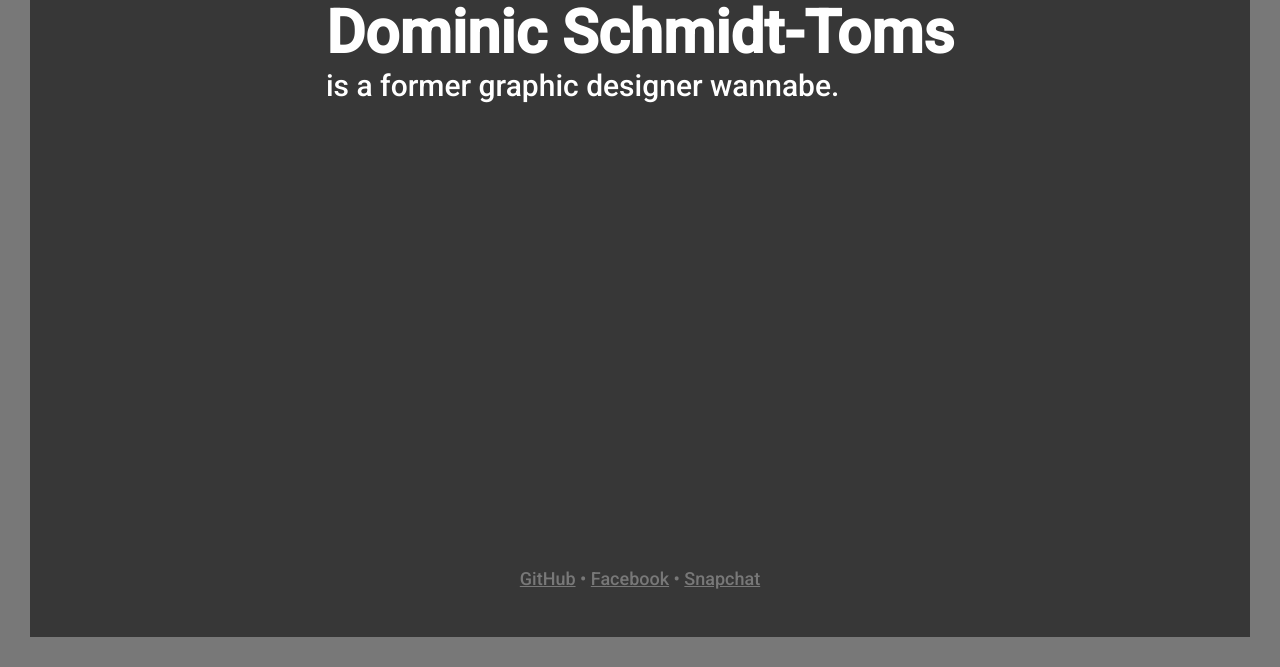
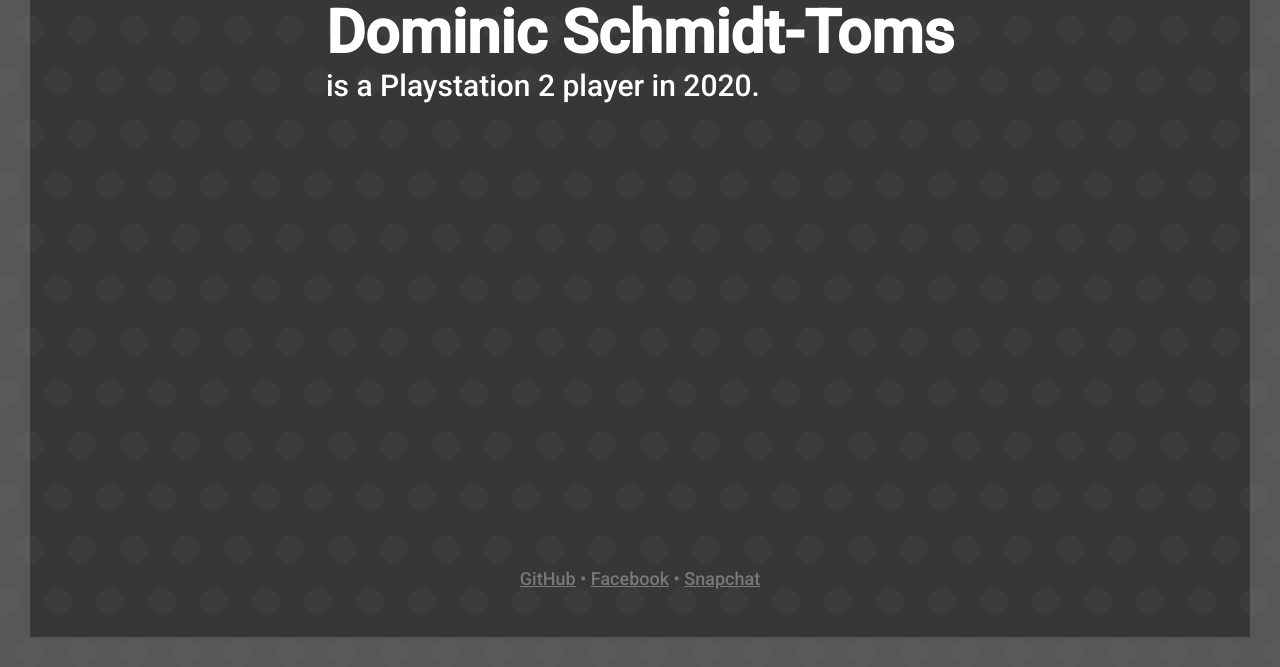
Before and after one commit to domtoms/domtoms-website, a plain HTML site: page index.html in a window 1280 px wide. Shown: the part 133-800 px from the top of the page. Drawn offline with Linux system fonts and the light colour scheme.

Commit message:
added background

```diff
--- /dev/null
+++ b/bg.js
@@ -0,0 +1,53 @@
+// get canvas
+var c = document.getElementById("bg");
+var ctx = c.getContext("2d");
+
+// images
+var bg = new Image();
+bg.src = "bg.png"
+
+// global variables
+var scroll = 0;
+
+// update loop
+function update()
+{
+	// clear canvas
+	ctx.clearRect(0, 0, c.width, c.height);
+
+	// update scroll
+	scroll += 0.1;
+	if (scroll > bg.width)
+	{
+		scroll = 0;
+	}
+
+	// draw bg
+	for (var w = -1; w < c.width/bg.width; w++)
+	{
+		for (var h = -1; h < c.height/bg.height; h++)
+		{
+			ctx.drawImage(bg, w * bg.width + Math.round(scroll), h * bg . height + Math.round(scroll));
+		}
+	}
+}
+
+// on window resize
+window.onresize = function()
+{
+	resizeCanvas();
+}
+
+function resizeCanvas()
+{
+	// resize canvas
+	c.width = window.innerWidth / 4;
+	c.height = window.innerHeight / 4;
+}
+
+// initialize bg
+function initBg()
+{
+	resizeCanvas();
+	setInterval(update);
+}
--- a/index.html
+++ b/index.html
@@ -11,6 +11,10 @@
 
 </head>
 <body>
+
+	<!-- page background -->
+	<div id = "border"></div>
+	<canvas id = "bg"></canvas>
 
 	<!-- page header -->
 	<div id = headerText>
@@ -29,7 +33,16 @@
 	</div>
 
 	<!-- scripts -->
-	<script src = "scrollingText.js"></script>
+	<script src = "txt.js"></script>
+	<script src = "bg.js"></script>
+	<script>
+		// run on page load
+		window.onload = function()
+		{
+			initText();
+			initBg();
+		}
+	</script>
 
 </body>
 </html>
--- a/scrollingText.js
+++ /dev/null
@@ -1,118 +0,0 @@
-// get the current year
-const year = new Date().getFullYear();
-
-// list of subheadings
-const textItems =
-[
-	"retro anime enthusiast.",
-	"boarderline suicidal longboarder.",
-	"casual indie game developer.",
-	"computer science student.",
-	"massive fucking nerd.",
-	"caffine and nicotine addict.",
-	"former graphic designer wannabe.",
-	"Playstation 2 player in " + year + ".",
-	"bisexual, probably.",
-	"jobseeker, please hire me."
-];
-
-// constants
-const start = "is a";
-const typeSpeed = 100;
-const eraseSpeed = 30;
-const waitTime = 3000;
-const htmlElement = "subheading";
-
-// global variables
-var pos = 0;
-var rng;
-var queue = [];
-var speed = typeSpeed;
-
-// booleans
-var typing = 1;
-var wait = 0;
-
-// type sentence starter
-function initText()
-{
-	document.getElementById(htmlElement).innerHTML += start.charAt(pos); pos++;
-	if (document.getElementById(htmlElement).innerHTML.length == start.length)
-	{
-		pos = 0;
-		randomWord();
-		type();
-		return;
-	}
-	setTimeout(initText, speed);
-}
-
-// pick a random subheading
-function randomWord()
-{
-	if (queue.length == textItems.length) queue = [rng];
-	rng = Math.floor((Math.random() * textItems.length));
-
-	for (var i = 0; i < queue.length; i++)
-	{
-		while (rng == queue[i])
-		{
-			rng = Math.floor((Math.random() * textItems.length))
-			i = 0;
-		}
-	}
-
-	queue.push(rng);
-	text = " " + textItems[rng];
-}
-
-// type characters
-function type()
-{
-	// type
-	if (typing)
-	{
-		if (pos < text.length)
-		{
-			document.getElementById(htmlElement).innerHTML += text.charAt(pos);
-			pos++;
-		}
-		else if (pos == text.length)
-		{
-			speed = eraseSpeed; typing = 0;
-			pos = 0;
-			wait = 1;
-			setTimeout(function()
-			{
-				wait = 0;
-				type()
-			}, waitTime);
-		}
-	}
-
-	// erase
-	else if (!typing)
-	{
-		if (pos < text.length + 1)
-		{
-			document.getElementById(htmlElement).innerHTML = start + text.substring(0, text.length - pos);
-			pos++;
-		}
-		else if (pos == text.length + 1)
-		{
-			speed = typeSpeed;
-			typing = 1;
-			pos = 0;
-			randomWord();
-		}
-	}
-
-	// loop function
-	if (!wait) setTimeout(type, speed);
-}
-
-// run on page load
-window.onload = function()
-{
-	initText();
-}
--- a/stylesheet.css
+++ b/stylesheet.css
@@ -1,10 +1,6 @@
 html
 {
 	height: 100vh;
-    border: solid;
-	border-width: 30px;
-	border-color: #787878;
-	box-sizing: border-box;
 	overflow: hidden;
 }
 
@@ -69,3 +65,46 @@ a:link {color: #787878;}
 a:visited {color: #787878;}
 a:hover {color: #787878;}
 a:active {color: #787878;}
+
+#bg
+{
+	position: absolute;
+	image-rendering: pixelated;
+	image-rendering: crisp-edges;
+	width: 100vw;
+	height: 100vh;
+	z-index: -1;
+	top: 0px;
+	left: 0px;
+	position: absolute;
+	margin: 0px;
+}
+
+
+#border
+{
+	height: 100vh;
+	width: 100vw;
+    border: solid;
+	border-width: 30px;
+	border-color: rgba(120, 120, 120, 0.5);
+	box-sizing: border-box;
+	top: 0px;
+	left: 0px;
+	position: absolute;
+	margin: 0px;
+}
+
+.visible
+{
+  visibility: visible;
+  opacity: 1;
+  transition: opacity 1s linear;
+}
+
+.hidden
+{
+  visibility: hidden;
+  opacity: 0;
+  transition: visibility 0s 1s, opacity 1s linear;
+}
--- /dev/null
+++ b/txt.js
@@ -0,0 +1,114 @@
+// get the current year
+const year = new Date().getFullYear();
+
+// list of subheadings
+const textItems =
+[
+	"retro anime enthusiast.",
+	"boarderline suicidal longboarder.",
+	"casual indie game developer.",
+	"computer science student.",
+	"massive fucking nerd.",
+	"caffine and nicotine addict.",
+	"former graphic designer wannabe.",
+	"Playstation 2 player in " + year + ".",
+	"bisexual, probably.",
+	"jobseeker, please hire me.",
+	"lover of brainfuck."
+];
+
+// constants
+const start = "is a";
+const typeSpeed = 100;
+const eraseSpeed = 30;
+const waitTime = 3000;
+const htmlElement = "subheading";
+
+// global variables
+var pos = 0;
+var rng;
+var queue = [];
+var speed = typeSpeed;
+
+// booleans
+var typing = 1;
+var wait = 0;
+
+// type sentence starter
+function initText()
+{
+	document.getElementById(htmlElement).innerHTML += start.charAt(pos); pos++;
+	if (document.getElementById(htmlElement).innerHTML.length == start.length)
+	{
+		pos = 0;
+		randomWord();
+		type();
+		return;
+	}
+	setTimeout(initText, speed);
+}
+
+// pick a random subheading
+function randomWord()
+{
+	if (queue.length == textItems.length) queue = [rng];
+	rng = Math.floor((Math.random() * textItems.length));
+
+	for (var i = 0; i < queue.length; i++)
+	{
+		while (rng == queue[i])
+		{
+			rng = Math.floor((Math.random() * textItems.length))
+			i = 0;
+		}
+	}
+
+	queue.push(rng);
+	text = " " + textItems[rng];
+}
+
+// type characters
+function type()
+{
+	// type
+	if (typing)
+	{
+		if (pos < text.length)
+		{
+			document.getElementById(htmlElement).innerHTML += text.charAt(pos);
+			pos++;
+		}
+		else if (pos == text.length)
+		{
+			speed = eraseSpeed; typing = 0;
+			pos = 0;
+			wait = 1;
+			setTimeout(function()
+			{
+				wait = 0;
+				type()
+			},
+			waitTime);
+		}
+	}
+
+	// erase
+	else if (!typing)
+	{
+		if (pos < text.length + 1)
+		{
+			document.getElementById(htmlElement).innerHTML = start + text.substring(0, text.length - pos);
+			pos++;
+		}
+		else if (pos == text.length + 1)
+		{
+			speed = typeSpeed;
+			typing = 1;
+			pos = 0;
+			randomWord();
+		}
+	}
+
+	// loop function
+	if (!wait) setTimeout(type, speed);
+}
```
Also changed, not shown: bg.png (added).
